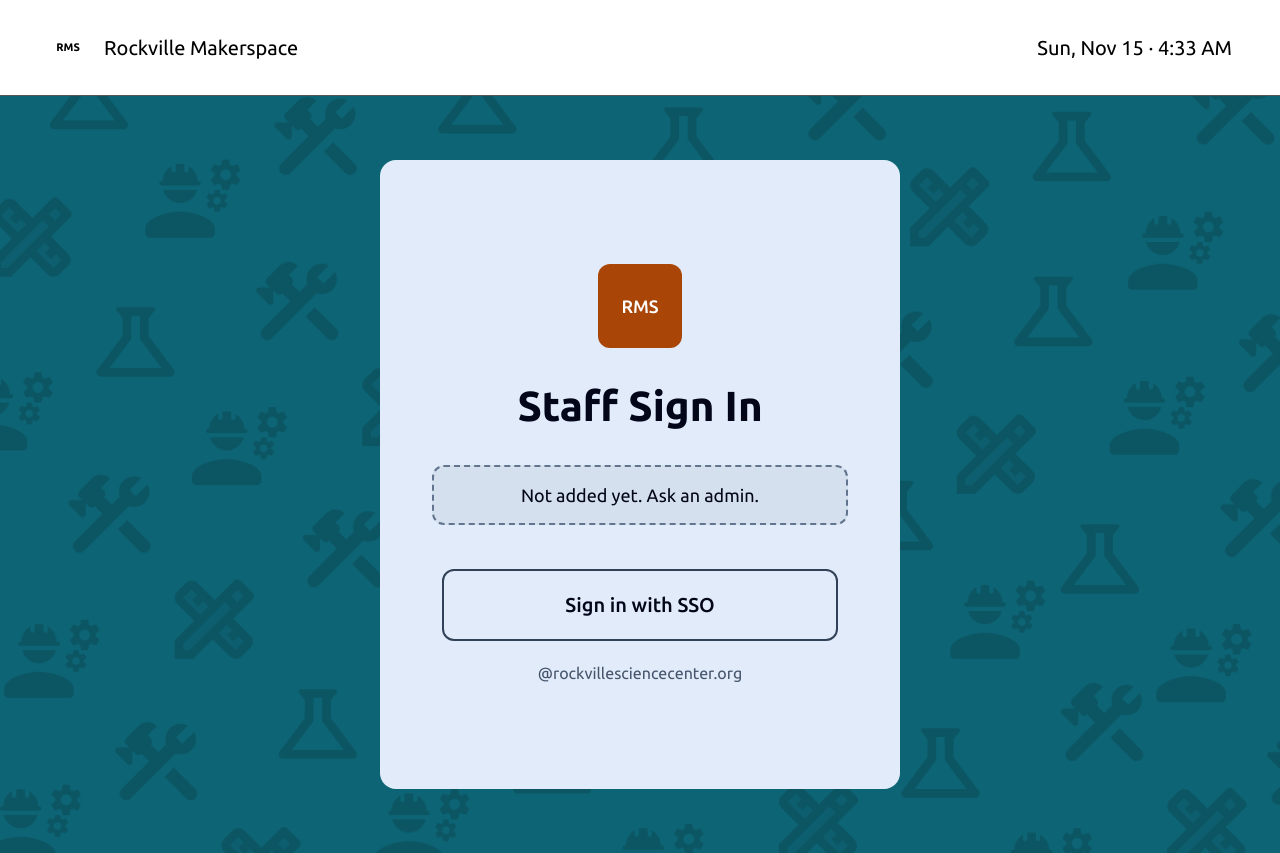
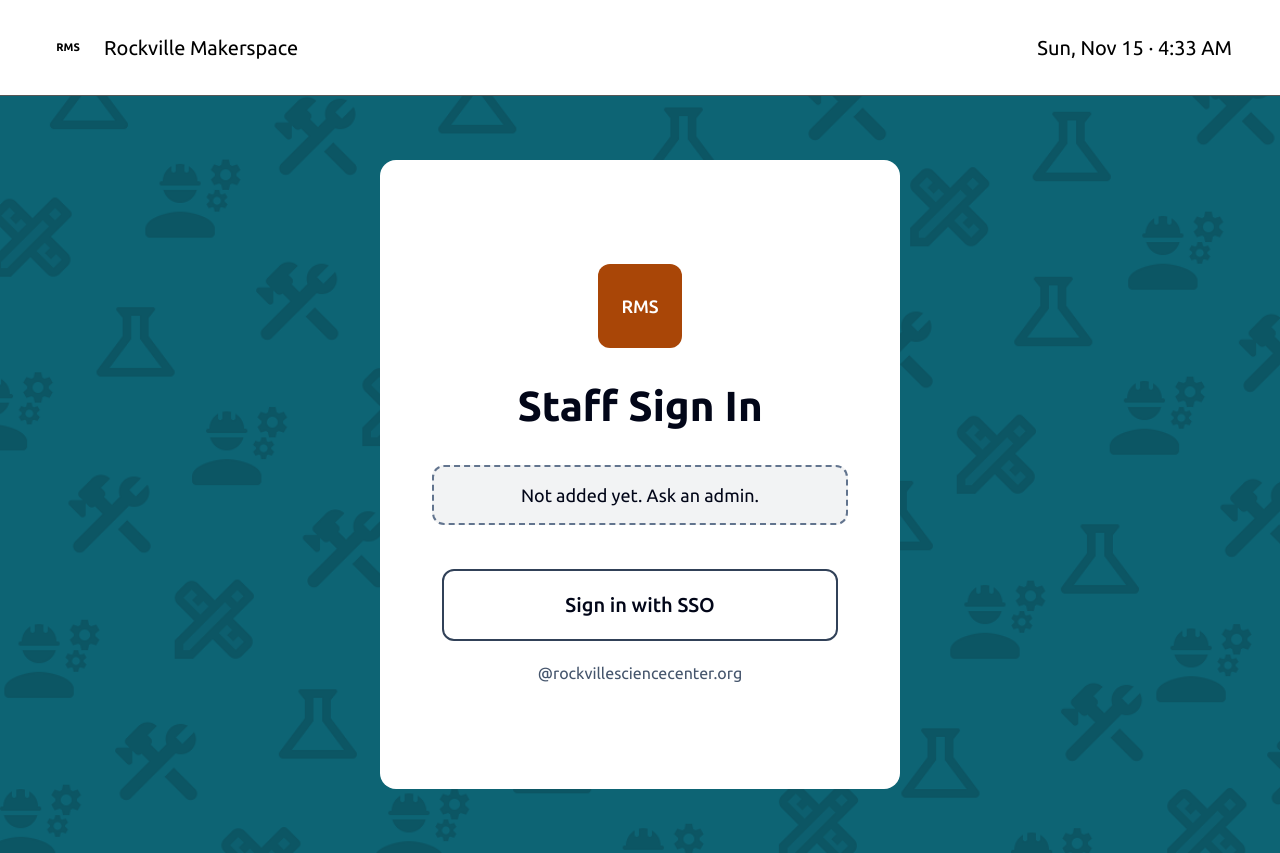
Before and after one commit to Hack4Impact-UMD/rockville-makerspace, a React (Vite) app in the folder packages/frontend/: page /sign-in in a window 1280 px wide. Built offline with nearby package versions, Linux system fonts and the light colour scheme; no server answers.

Commit message:
designer requested changes

```diff
--- a/packages/frontend/src/routes/sign-in.tsx
+++ b/packages/frontend/src/routes/sign-in.tsx
@@ -9,7 +9,7 @@ function SignIn() {
     <main className="flex flex-1 items-center justify-center px-4 py-8 sm:px-8 sm:py-16">
       <section
         aria-labelledby="staff-sign-in-title"
-        className="w-full max-w-[520px] rounded-2xl bg-[#E1EBF9] px-6 py-12 text-center text-slate-950 sm:px-13 sm:py-26"
+        className="w-full max-w-[520px] rounded-2xl bg-white px-6 py-12 text-center text-slate-950 sm:px-13 sm:py-26"
       >
         <div
           aria-hidden="true"
```
